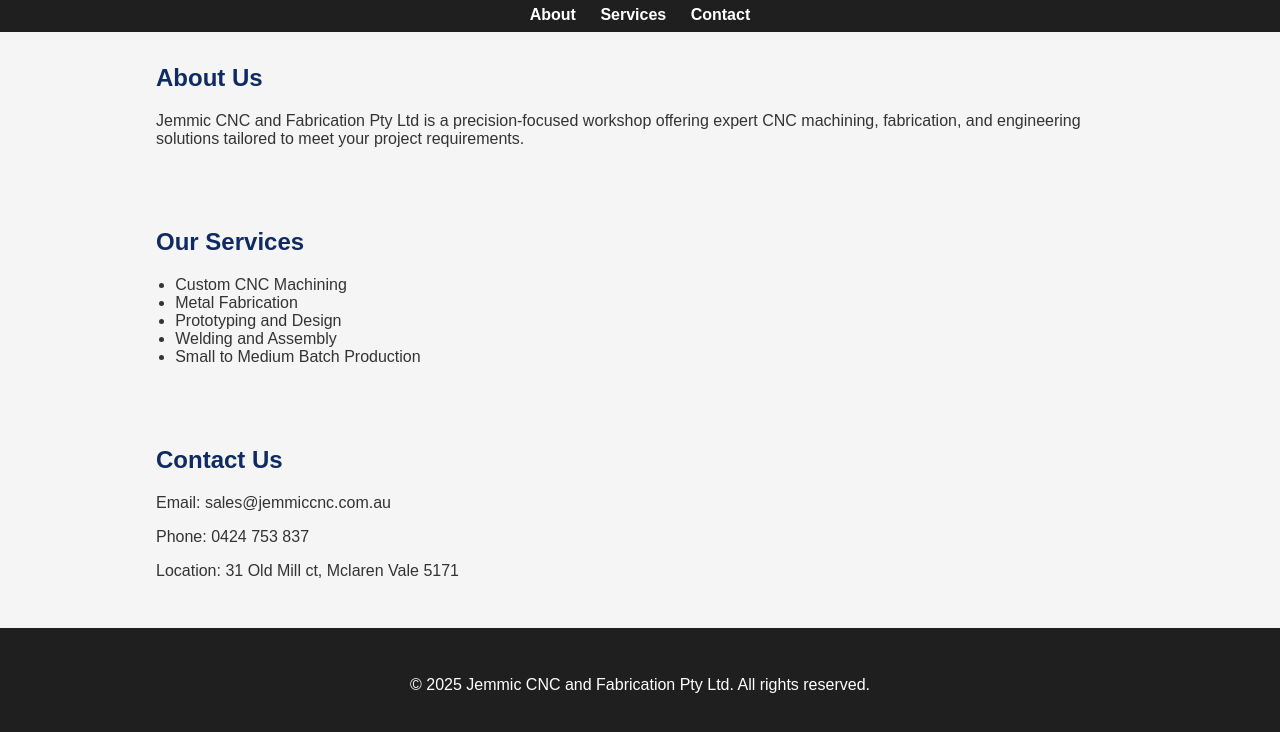
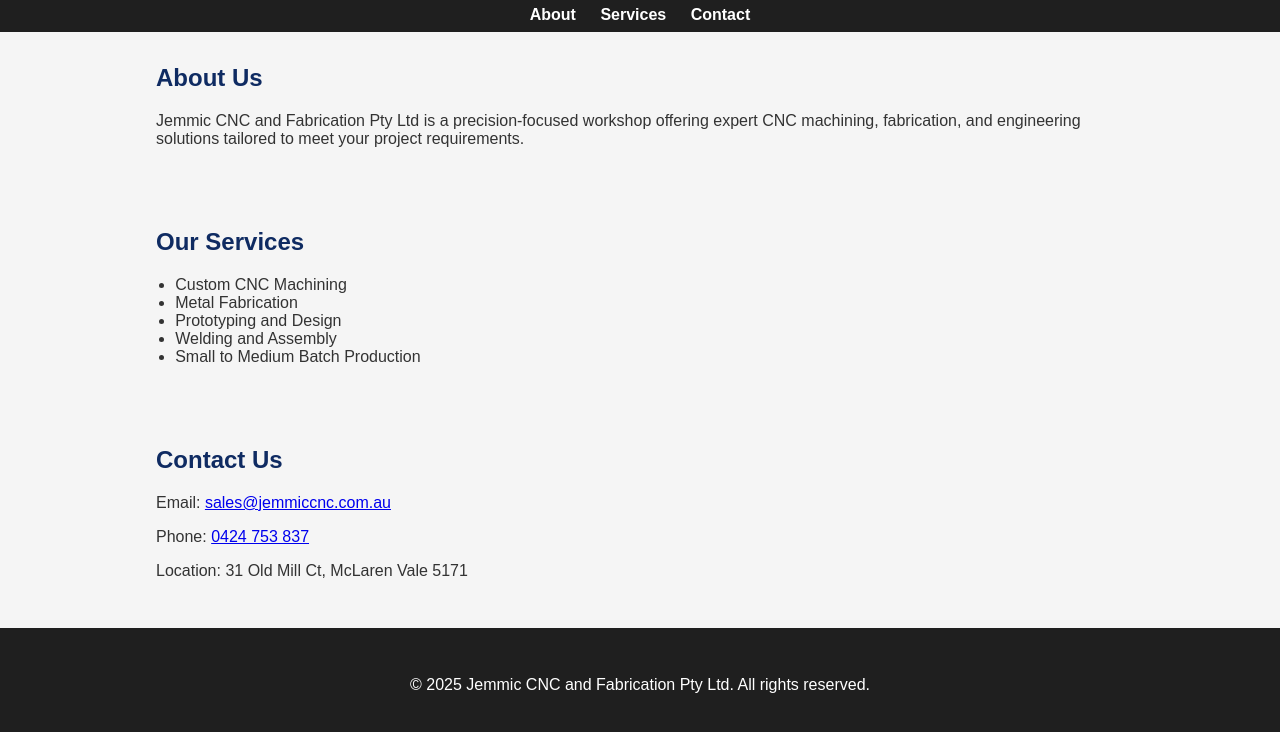
Before and after one commit to joshwawa/jemmic, a plain HTML site: page index.html in a window 1280 px wide. Shown: the part 458-1190 px from the top of the page. Drawn offline with Linux system fonts and the light colour scheme.

Commit message:
Update index.html

```diff
--- a/index.html
+++ b/index.html
@@ -94,9 +94,9 @@
 
   <section id="contact">
     <h2>Contact Us</h2>
-    <p>Email: sales@jemmiccnc.com.au</p>
-    <p>Phone: 0424 753 837</p>
-    <p>Location: 31 Old Mill ct, Mclaren Vale 5171</p>
+    <p>Email: <a href="mailto:sales@jemmiccnc.com.au">sales@jemmiccnc.com.au</a></p>
+    <p>Phone: <a href="tel:0424753837">0424 753 837</a></p>
+    <p>Location: 31 Old Mill Ct, McLaren Vale 5171</p>
   </section>
 
   <footer>
```
